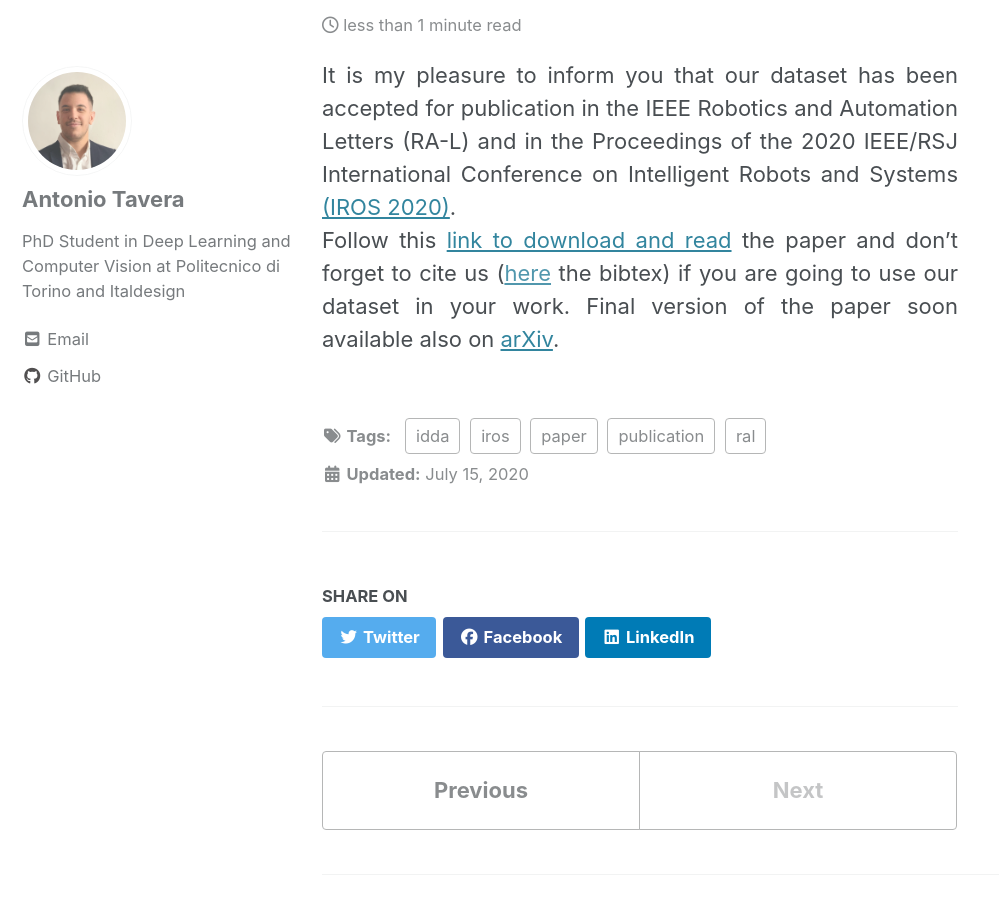
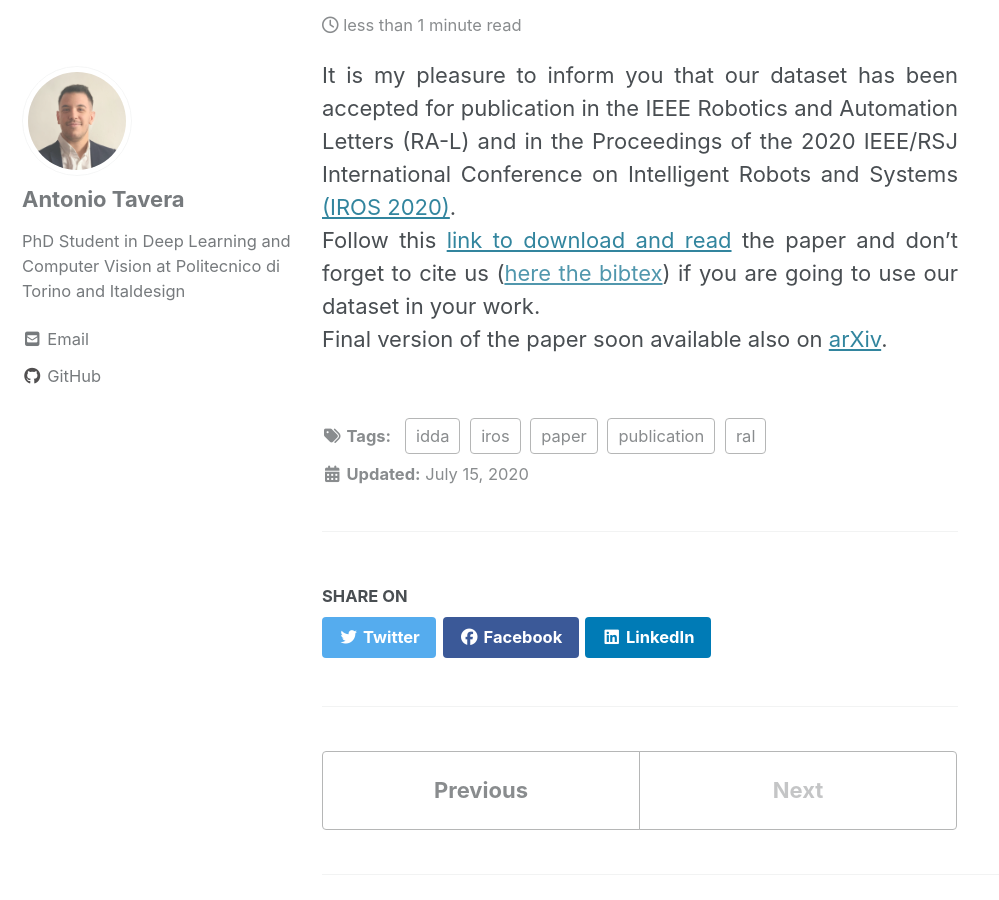
Before and after one commit to idda-dataset/home, a Jekyll site: the page built from _posts/2020-07-15-publication.md, in a window 1280 px wide and 900 px high, scrolled down 479 px. Shown: the whole window, without its empty margins (0-999 px from the left). Built offline with Jekyll 4.4.1, drawn with Linux system fonts in a browser that asks for light colours; cached includes are drawn as plain includes; nearby versions of some CDN libraries.

Commit message:
New post

```diff
--- a/_posts/2020-07-15-publication.md
+++ b/_posts/2020-07-15-publication.md
@@ -16,6 +16,7 @@ Automation Letters (RA-L) and in the Proceedings of the 2020 IEEE/RSJ Internatio
 Robots and Systems [(IROS 2020)](https://www.iros2020.org).
 <br>
 Follow this [link to download and read](https://ieeexplore.ieee.org/document/9140347) the paper and don't forget to cite
-us ([here]() the bibtex) if you are going to use our dataset in your work.
+us ([here the bibtex]()) if you are going to use our dataset in your work.
+<br>
 Final version of the paper soon available also on [arXiv](https://arxiv.org/abs/2004.08298).
 {: style="text-align: justify;"}
```
Also changed, not shown: _pages/paper.md (+4 -0 lines).
